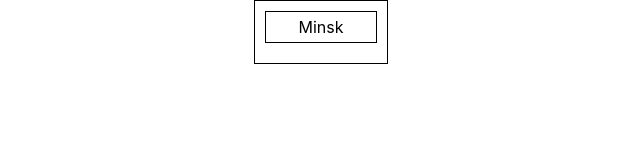
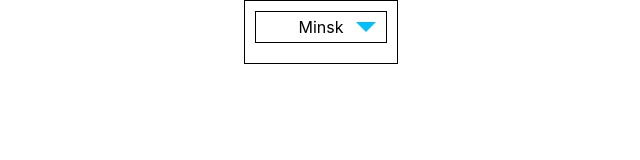
Before and after one commit to Nadyushka/it-incubator-kabzda, a React (Create React App) app: page / in a window 1280 px wide. Shown: the top 160 px of the page, without its empty margins (324-964 px from the left). Built offline with nearby package versions, Linux system fonts and the light colour scheme.

Commit message:
select add triangle

```diff
--- a/src/Components/Select/Select.tsx
+++ b/src/Components/Select/Select.tsx
@@ -15,24 +15,34 @@ type PropsType = {
 const Select = (props: PropsType) => {
 
     const [collapsed, setCollapsed] = useState<boolean>(false)
+    const [hoveredTitle, setHoveredTitle] = useState<string>('Minsk')
+
     const setVisibility = () => setCollapsed(!collapsed)
 
 
     return (
         <span className={s.selectBody}>
-            <span className={s.selectActiveTitle} onClick={setVisibility}>{props.activeTitle}</span>
+            <span className={s.selectActiveTitle} onClick={setVisibility}>{props.activeTitle}
+                <span className={s.triangle + ' '+ (collapsed ? s.triangleBottom : s.triangleTop )}></span>
+            </span>
             {collapsed &&
-                <div>
+                <div className={s.selectTitles}>
                     {props.items.map(i => {
 
-                        const setActiveTitleOnClick =() => {
-                            props.setActiveTitle(i.title)
-                            setVisibility()
-                        }
+                            const setActiveTitleOnClick = () => {
+                                props.setActiveTitle(i.title)
+                                setVisibility()
+                            }
 
                             return (
                                 <div
+                                    className={hoveredTitle === i.title ? s.hoveredTitle : s.normalTitle}
                                     onClick={setActiveTitleOnClick}
+                                    onMouseOver={() => {
+                                        setHoveredTitle(i.title);
+                                       // props.setActiveTitle(i.title)
+                                    }
+                                    }
                                     key={i.value}>{i.title}</div>
                             )
                         }
--- a/src/Components/Select/select.module.css
+++ b/src/Components/Select/select.module.css
@@ -3,6 +3,11 @@
     border: 1px solid black;
     padding: 10px;
     margin-left: 10px;
+    cursor: pointer;
+}
+
+.selectTitles {
+    cursor: pointer;
 }
 
 .selectActiveTitle {
@@ -10,5 +15,36 @@
     border: 1px solid black;
     padding: 5px 5px;
     margin-bottom: 10px;
-    min-width: 100px;
+    min-width: 120px;
+    position: relative;
 }
+
+.normalTitle{
+    border: 1px solid black;
+    margin: 1px;
+}
+
+.hoveredTitle {
+    background-color: deepskyblue;
+    color: white
+}
+
+
+.triangle {
+    display: inline-block;
+    position: absolute;
+    right: 10px;
+}
+
+.triangleTop {
+    border: 10px solid transparent;
+    border-top: 10px solid deepskyblue;
+    top: 10px;
+
+}
+
+.triangleBottom {
+    border: 10px solid transparent;
+    border-bottom: 10px solid deepskyblue;
+    top: 2px;
+}
```
